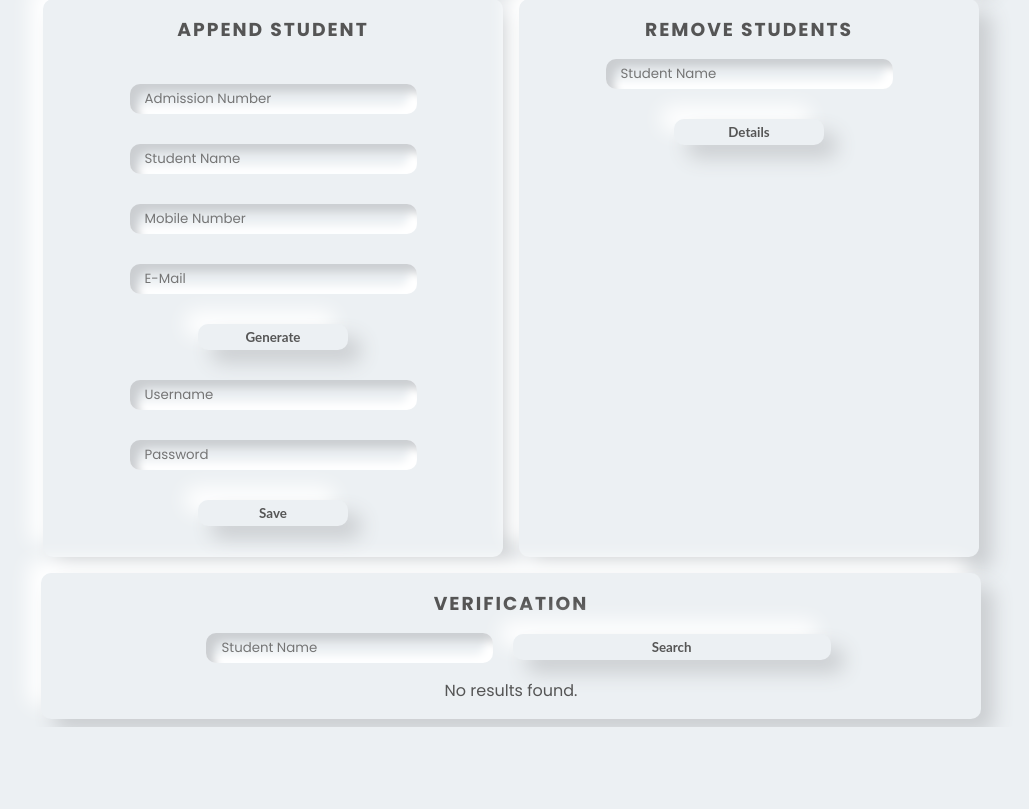
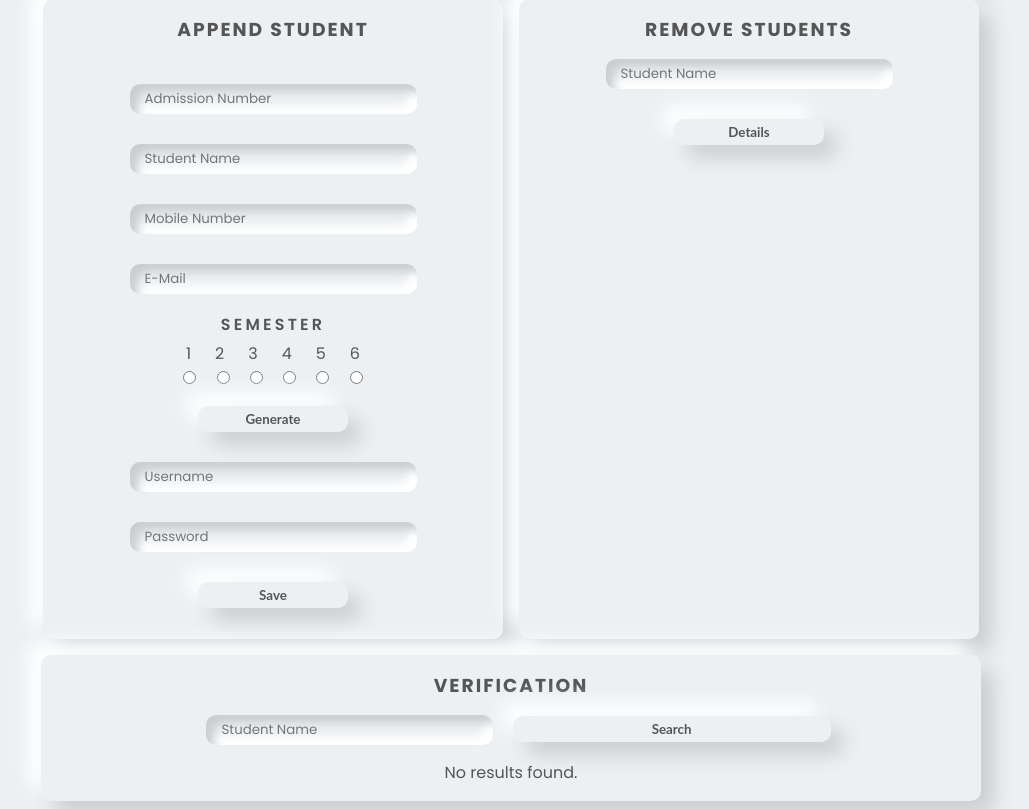
Before and after one commit to adithyanmanayil/statspoly, a PHP site: page /tutor.php in a window 1280 px wide. Shown: the part 214-1023 px from the top of the page, without its empty margins (129-1158 px from the left). Before the commit the page ends 941 px from the top, so only its background shows below. Run offline with PHP 8.4, Linux system fonts and the light colour scheme; the visitor is signed in with stand-in values (Sample User, id 1); tables that the repository leaves empty or names only in its code hold one stand-in row (values such as "Sample post").

Commit message:
Update tutor.php

```diff
--- a/tutor.php
+++ b/tutor.php
@@ -37,7 +37,7 @@ $usertype=$_SESSION['user_type'];
 			<div><a href="#home">HOME</a></div>
 		</div>
         <div class="container">
-		<div class="row" id="home">
+			<div class="row" id="home">
 				<div class="card-03">
 					<h3>HOME</h3>
 					<div class="profile" style='overflow-x: scroll;'>
@@ -81,7 +81,7 @@ $usertype=$_SESSION['user_type'];
 							<input type="text" class="text-inputs" name="name" id="tname" placeholder="Student Name">
 							<input type="number" class="num-inputs" name="mob" id="mob" placeholder="Mobile Number">
 							<input type="email" class="text-inputs" name="mail" id="tmail" placeholder="E-Mail"><br>
-							<!--<div style="margin: 0 auto; letter-spacing: 1em;">
+							<div style="margin: 0 auto; letter-spacing: 1em;">
 								<h4 style="letter-spacing: 0.2em; font-weight: 600; line-height: 2em;">SEMESTER</h4>
 								<label style="letter-spacing: 1.5em; padding-left: 1.5em;">123456</label><br>
 								<input type="radio" name="sem" value="1">
@@ -90,7 +90,7 @@ $usertype=$_SESSION['user_type'];
 								<input type="radio" name="sem" value="4">
 								<input type="radio" name="sem" value="5">
 								<input type="radio" name="sem" value="6">
-							</div>-->
+							</div>
 							<input type="button" class="btn-ppt" value="Generate" onClick="genlogin();"><br>
 							<input type="text" class="text-inputs" name="username" id="username" placeholder="Username">
 							<input type="text" class="text-inputs" name="pwd" id="pwd" placeholder="Password"><br>
@@ -103,7 +103,7 @@ $usertype=$_SESSION['user_type'];
 							$mob=$_POST["mob"];
                             $mail=$_POST["mail"];
                             $pwd=$_POST["pwd"];
-							//$ssem=$_POST["sem"];
+							$ssem=$_POST["sem"];
 							$query="SELECT * FROM registration WHERE admn='$admn' AND sem='$usersem'";
 							$result=$conn->query($query);
 							if(!$result->num_rows>0){
```
